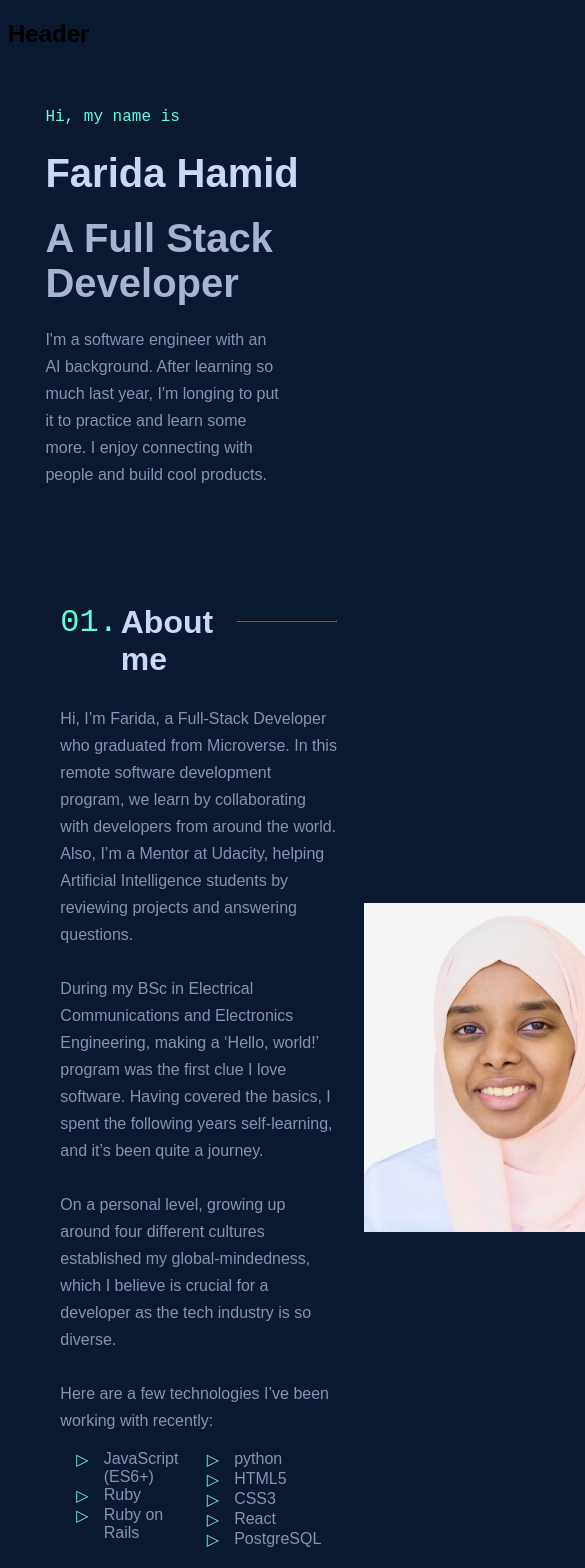
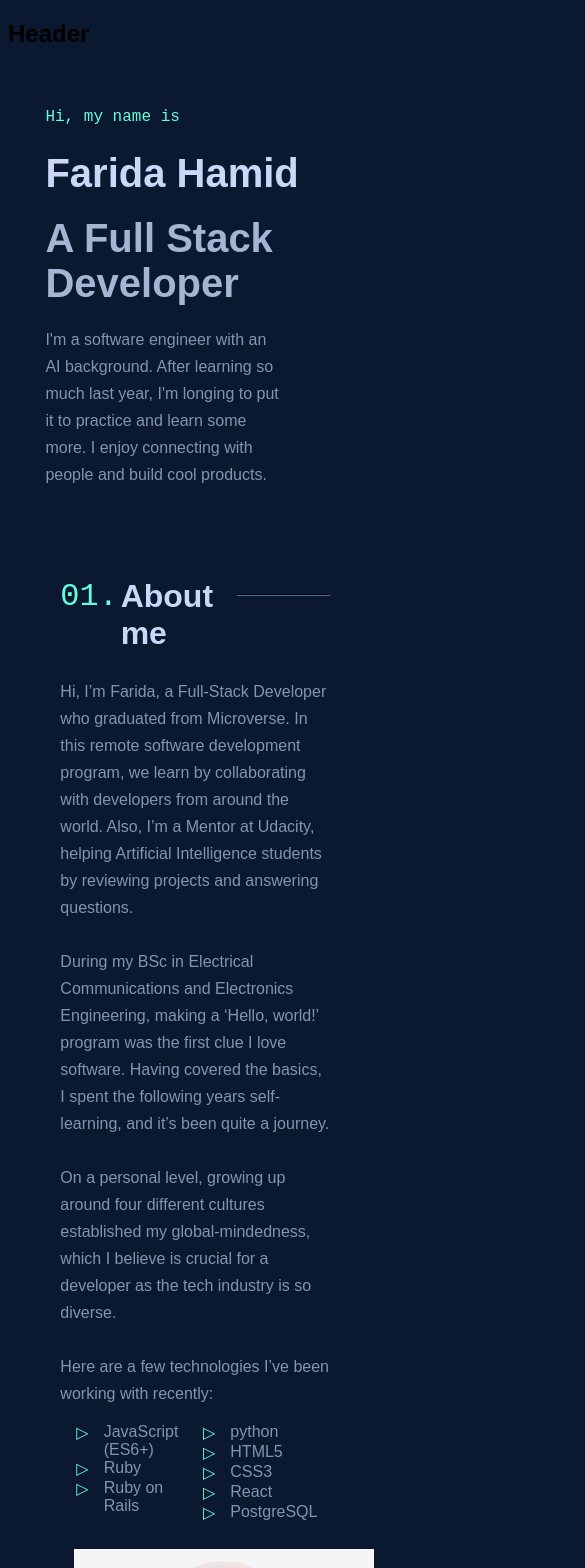
Before and after one commit to Farida-Hamid/Personal-Website, a React (Create React App) app: page / in a window 390 px wide. Shown: the top 1568 px of the page, 585 px wide, since content can reach past the window. Built offline with nearby package versions, Linux system fonts and the light colour scheme.

Commit message:
Finalize responsive styling

```diff
--- a/src/style/App.css
+++ b/src/style/App.css
@@ -25,6 +25,13 @@ main {
   margin: 15% auto;
 }
 
+ul {
+  margin: 0.75em 0;
+  padding: 0 1em;
+  list-style: none;
+  color: var(--slate);
+}
+
 .robotic {
   font-family: 'Courier New', Courier, monospace;
   color: var(--green);
--- a/src/style/about.css
+++ b/src/style/about.css
@@ -1,10 +1,3 @@
-ul {
-  margin: 0.75em 0;
-  padding: 0 1em;
-  list-style: none;
-  color: var(--slate);
-}
-
 .about ul {
   columns: 2;
   -webkit-columns: 2;
@@ -16,12 +9,17 @@ ul {
   gap: 15px;
 }
 
-.about{
-  display: flex;
-  align-items: center;
-  gap: 10%;
+.photo {
+  width: 300px;
+  padding: 5%;
+  margin: auto;
+  display: block;
 }
 
-.photo {
-  width: 300px;
+@media (min-width: 1200px){
+  .about{
+    display: flex;
+    align-items: center;
+    gap: 10%;
+  }
 }
--- a/src/style/projects.css
+++ b/src/style/projects.css
@@ -7,6 +7,7 @@
 .screenshot {
   width: 90%;
   margin: auto;
+  display: block;
 }
 
 .tech {
@@ -27,6 +28,7 @@
   display:flex;
   justify-content: space-around;
   width: 100%;
+  padding-top: 7%;
 }
 
 @media (min-width: 820px){
```
